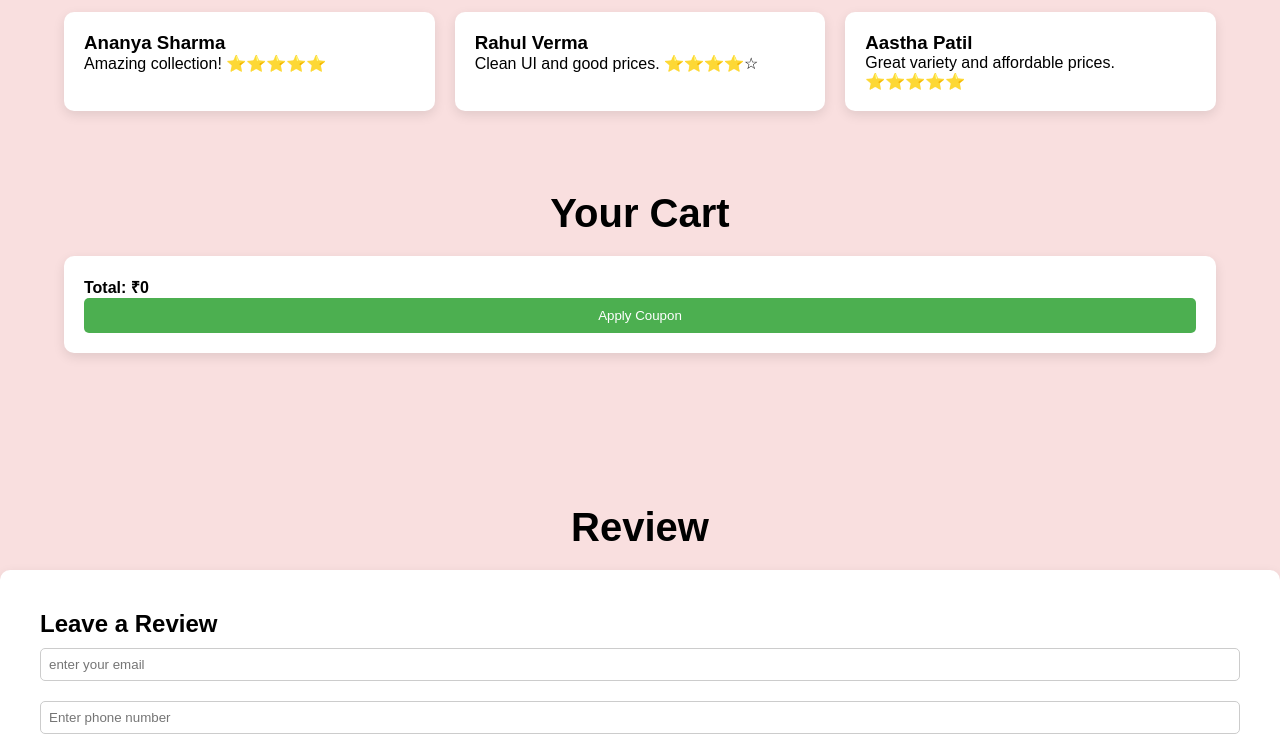
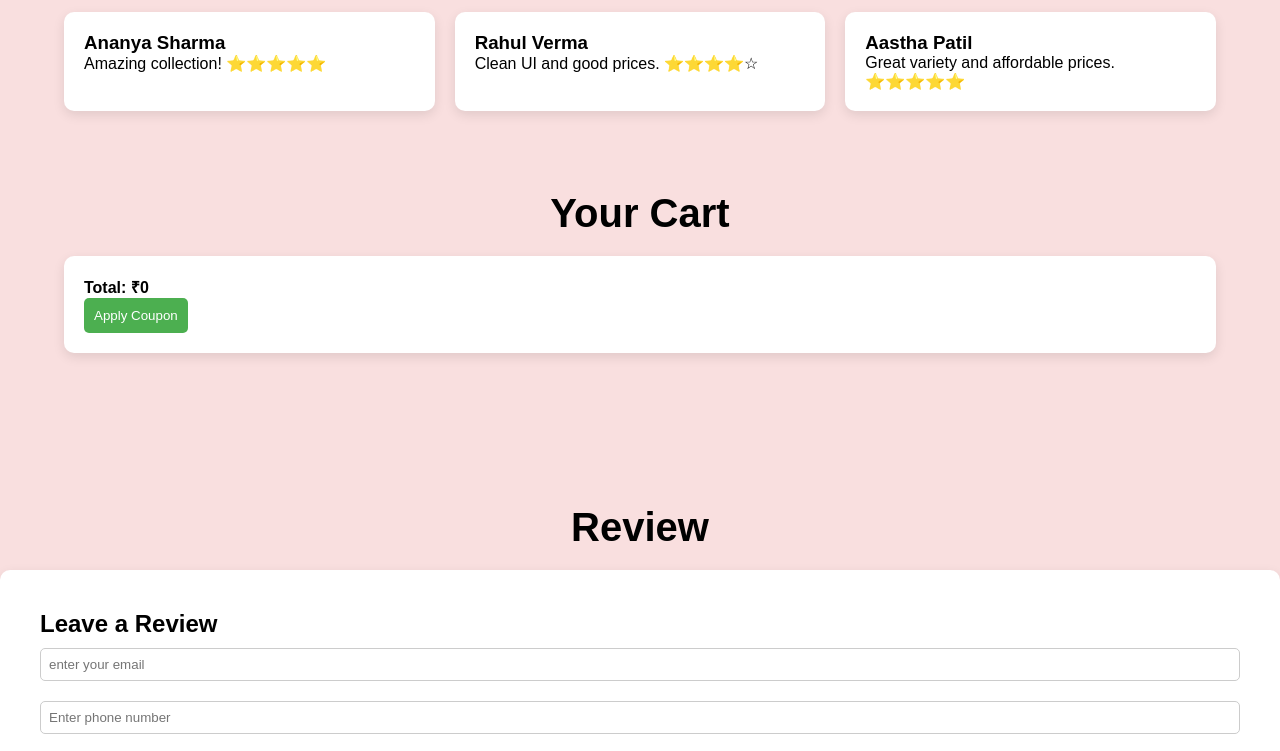
Before and after one commit to shreyasingh2305/Bussiness-portfolio, a plain HTML site: page index.html in a window 1280 px wide. Shown: the part 3766-4517 px from the top of the page. Drawn offline with Linux system fonts and the light colour scheme.

Commit message:
Refactor CSS styles for consistency and clarity

```diff
--- a/style.css
+++ b/style.css
@@ -138,7 +138,7 @@ input, textarea {
 }
 
 button {
-    width: 100%;
+    width: auto;
     padding: 10px;
     background: #4CAF50;
     color: white;
@@ -162,6 +162,7 @@ button:hover {
     border-radius: 5px;
     gap:20px;
 }
+.note,
 /* FOOTER */
 footer {
     background: #111;
```
